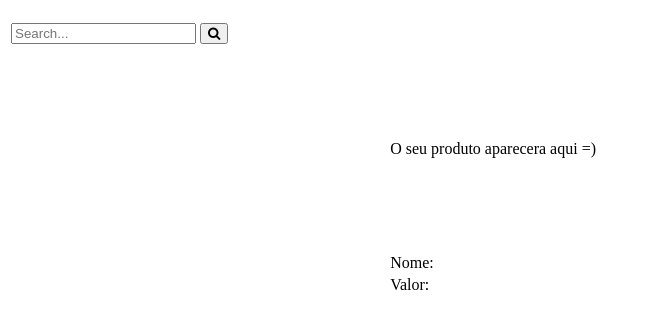
After one commit to iamvinibd/projeto_tcc, a PHP site: page /pag_compras.php in a window 1280 px wide. The commit adds this page. Shown: the top 329 px of the page, without its empty margins (0-648 px from the left). Run offline with PHP 8.4, Linux system fonts and the light colour scheme.

Commit message:
Esqueleto da pagina de compras

```diff
--- /dev/null
+++ b/_css/style_compras.css
@@ -0,0 +1,12 @@
+.c_Busca{
+	margin-top: 20px;
+}
+.display_produto{
+  width: 100%;
+
+}
+#DisplayProdutoTable,#DisplayInfoTable{
+
+  position: relative;
+  left: 30%;
+}
--- /dev/null
+++ b/pag_compras.php
@@ -0,0 +1,72 @@
+<!DOCTYPE html>
+<html lang="pt-br">
+  <head>
+    <meta charset="utf-8">
+    <title>Compras</title>
+    <link rel="stylesheet" href="_css/style_compras.css">
+    <link rel="stylesheet" href="https://cdnjs.cloudflare.com/ajax/libs/font-awesome/4.7.0/css/font-awesome.min.css">
+  </head>
+  <body>
+    <?php
+       $codigo=$Nome=$valor="";
+       $Produto = "O seu produto aparecera aqui =)";
+      if ($_SERVER["REQUEST_METHOD"] == "POST"){
+        $codigo = $_POST["search"];
+        require("_server/mercado-db-conect.php");
+        $select = mysqli_query($conectMercadoDB,"select * from produtos where codigo=$codigo");
+
+        if($select){
+          $dados= mysqli_fetch_array($select);
+          $RowMatched = mysqli_num_rows($select);
+          $Nome = $dados["nome"];
+          if($dados["promo"]!=0){
+            $valor = $dados["promo"]*$dados["valor"];
+          }
+          else {
+
+            $valor = $dados["valor"];
+          }
+
+        }
+        else {
+          $Produto = "Produto não encontrado ";
+        }
+
+      }
+     ?>
+    <div class="c_Busca">
+
+      <form method="post" class="Busca" action="pag_compras.php">
+        <table id = "BuscaTable">
+          <tr>
+            <td><input type="text" placeholder="Search..." name="search"></td>
+            <td><button type="submit"><i class="fa fa-search"></i></button></td>
+          </tr>
+        </table>
+      </form>
+
+      <div class="display_produto">
+           <table id = "DisplayProdutoTable">
+             <tr height = 200px>
+               <td><?=$Produto?></td>
+             </tr>
+          </table>
+          <table id = "DisplayInfoTable">
+             <tr>
+               <td >Nome:</td>
+               <td><?=$Nome?></td>
+             </tr>
+             <tr>
+               <td>Valor:</td>
+               <td><?=$valor?></td>
+             </tr>
+
+           </table>
+
+      </div>
+
+
+
+    </div>
+  </body>
+</html>
--- a/user.php
+++ b/user.php
@@ -67,7 +67,7 @@ session_start();
       	</table>
     </div>
     <div class="c_BotaoCompras">
-      <input type="button" name="Start_Compras" value=" Iniciar Compras" class="btn_Compras">
+      <a href="pag_compras.php"><input type="button" name="Start_Compras" value=" Iniciar Compras" class="btn_Compras"></a>
 
     </div>
     <!--Essa div era para organizar a lista
```
